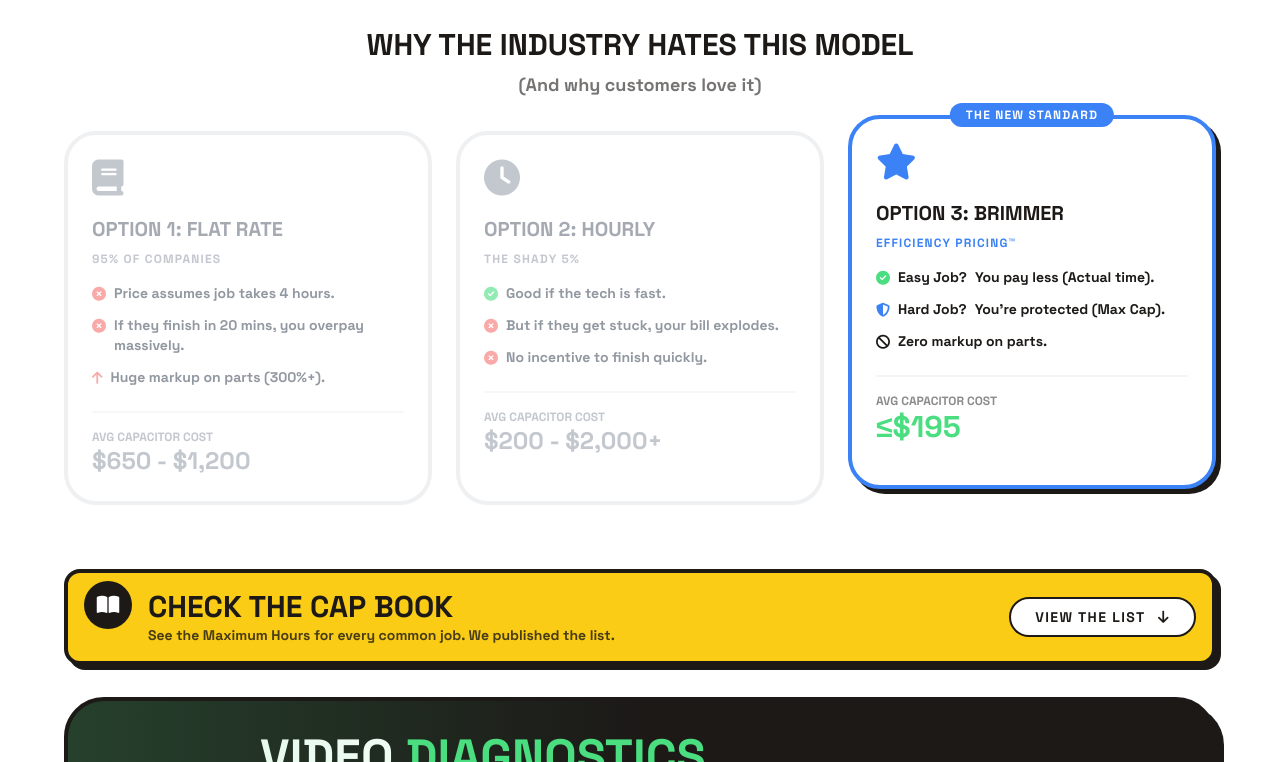
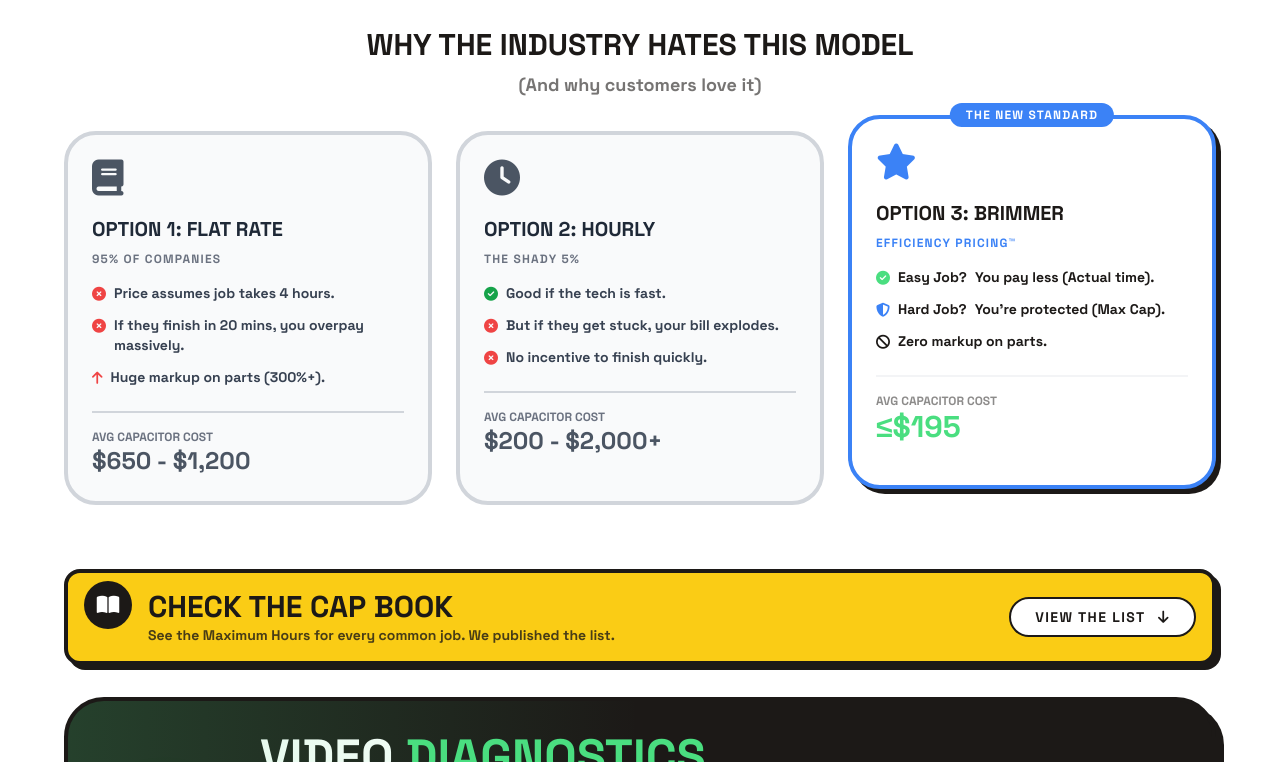
Before and after one commit to lman80/brimmerwebsite, a plain HTML site: page index.html in a window 1280 px wide. Shown: the part 2080-2842 px from the top of the page. Drawn offline with nearby package versions, Linux system fonts and the light colour scheme; some packages are replaced by stand-ins of ours.

Commit message:
Update card styles and text colors in index.html

```diff
--- a/index.html
+++ b/index.html
@@ -528,33 +528,33 @@
 
                     <div class="grid grid-cols-1 md:grid-cols-3 gap-6 text-left">
                         <!-- Card 1: Flat Rate -->
-                        <div class="bg-white border-4 border-gray-200 rounded-[2rem] p-6 opacity-60 hover:opacity-100 transition-opacity">
-                            <div class="text-gray-400 text-4xl mb-4"><i class="fas fa-book"></i></div>
-                            <h4 class="font-black text-xl uppercase mb-2 text-gray-500">Option 1: Flat Rate</h4>
-                            <p class="text-xs font-bold uppercase tracking-widest text-gray-400 mb-4">95% of Companies</p>
-                            <ul class="space-y-3 text-sm font-bold text-gray-600">
-                                <li class="flex items-start gap-2"><i class="fas fa-times-circle text-red-400 mt-1"></i> Price assumes job takes 4 hours.</li>
-                                <li class="flex items-start gap-2"><i class="fas fa-times-circle text-red-400 mt-1"></i> If they finish in 20 mins, you overpay massively.</li>
-                                <li class="flex items-start gap-2"><i class="fas fa-arrow-up text-red-400 mt-1"></i> Huge markup on parts (300%+).</li>
+                        <div class="bg-gray-50 border-4 border-gray-300 rounded-[2rem] p-6">
+                            <div class="text-gray-600 text-4xl mb-4"><i class="fas fa-book"></i></div>
+                            <h4 class="font-black text-xl uppercase mb-2 text-gray-800">Option 1: Flat Rate</h4>
+                            <p class="text-xs font-bold uppercase tracking-widest text-gray-500 mb-4">95% of Companies</p>
+                            <ul class="space-y-3 text-sm font-bold text-gray-700">
+                                <li class="flex items-start gap-2"><i class="fas fa-times-circle text-red-500 mt-1"></i> Price assumes job takes 4 hours.</li>
+                                <li class="flex items-start gap-2"><i class="fas fa-times-circle text-red-500 mt-1"></i> If they finish in 20 mins, you overpay massively.</li>
+                                <li class="flex items-start gap-2"><i class="fas fa-arrow-up text-red-500 mt-1"></i> Huge markup on parts (300%+).</li>
                             </ul>
-                             <div class="mt-6 pt-4 border-t-2 border-gray-100">
-                                <p class="text-xs font-black uppercase text-gray-400">Avg Capacitor Cost</p>
-                                <p class="text-2xl font-black text-gray-400">$650 - $1,200</p>
+                             <div class="mt-6 pt-4 border-t-2 border-gray-300">
+                                <p class="text-xs font-black uppercase text-gray-500">Avg Capacitor Cost</p>
+                                <p class="text-2xl font-black text-gray-600">$650 - $1,200</p>
                             </div>
                         </div>
                         <!-- Card 2: Straight Hourly -->
-                        <div class="bg-white border-4 border-gray-200 rounded-[2rem] p-6 opacity-60 hover:opacity-100 transition-opacity">
-                             <div class="text-gray-400 text-4xl mb-4"><i class="fas fa-clock"></i></div>
-                            <h4 class="font-black text-xl uppercase mb-2 text-gray-500">Option 2: Hourly</h4>
-                            <p class="text-xs font-bold uppercase tracking-widest text-gray-400 mb-4">The Shady 5%</p>
-                            <ul class="space-y-3 text-sm font-bold text-gray-600">
-                                <li class="flex items-start gap-2"><i class="fas fa-check-circle text-green-400 mt-1"></i> Good if the tech is fast.</li>
-                                <li class="flex items-start gap-2"><i class="fas fa-times-circle text-red-400 mt-1"></i> But if they get stuck, your bill explodes.</li>
-                                <li class="flex items-start gap-2"><i class="fas fa-times-circle text-red-400 mt-1"></i> No incentive to finish quickly.</li>
+                        <div class="bg-gray-50 border-4 border-gray-300 rounded-[2rem] p-6">
+                             <div class="text-gray-600 text-4xl mb-4"><i class="fas fa-clock"></i></div>
+                            <h4 class="font-black text-xl uppercase mb-2 text-gray-800">Option 2: Hourly</h4>
+                            <p class="text-xs font-bold uppercase tracking-widest text-gray-500 mb-4">The Shady 5%</p>
+                            <ul class="space-y-3 text-sm font-bold text-gray-700">
+                                <li class="flex items-start gap-2"><i class="fas fa-check-circle text-green-600 mt-1"></i> Good if the tech is fast.</li>
+                                <li class="flex items-start gap-2"><i class="fas fa-times-circle text-red-500 mt-1"></i> But if they get stuck, your bill explodes.</li>
+                                <li class="flex items-start gap-2"><i class="fas fa-times-circle text-red-500 mt-1"></i> No incentive to finish quickly.</li>
                             </ul>
-                             <div class="mt-6 pt-4 border-t-2 border-gray-100">
-                                <p class="text-xs font-black uppercase text-gray-400">Avg Capacitor Cost</p>
-                                <p class="text-2xl font-black text-gray-400">$200 - $2,000+</p>
+                             <div class="mt-6 pt-4 border-t-2 border-gray-300">
+                                <p class="text-xs font-black uppercase text-gray-500">Avg Capacitor Cost</p>
+                                <p class="text-2xl font-black text-gray-600">$200 - $2,000+</p>
                             </div>
                         </div>
                         <!-- Card 3: Brimmer -->
```
